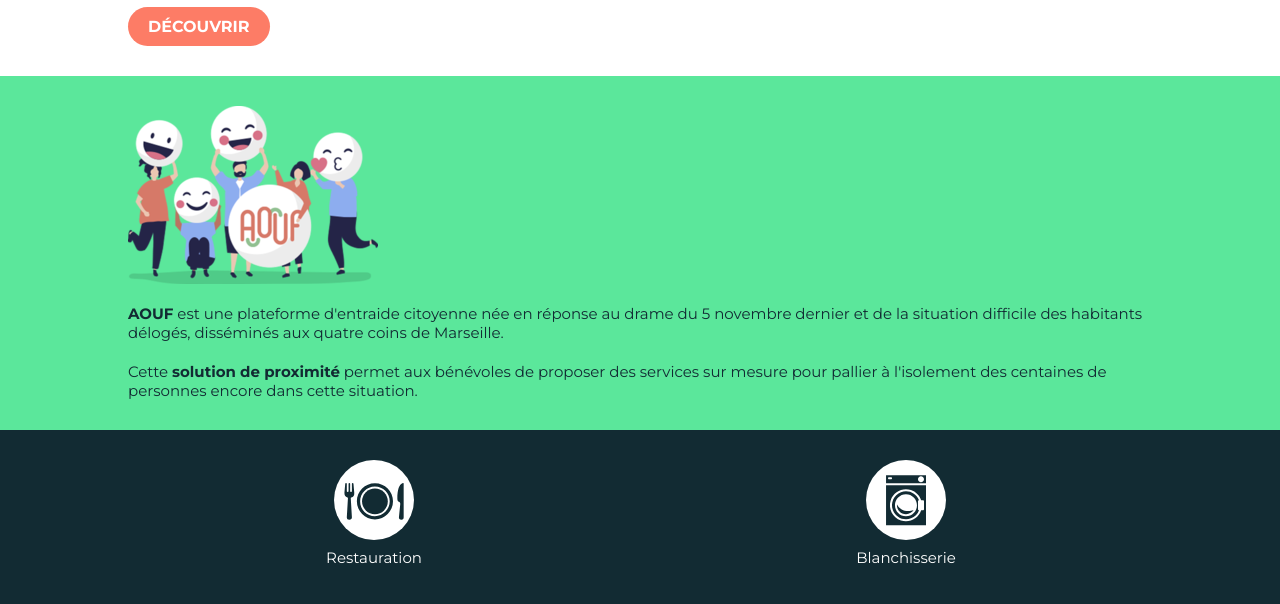
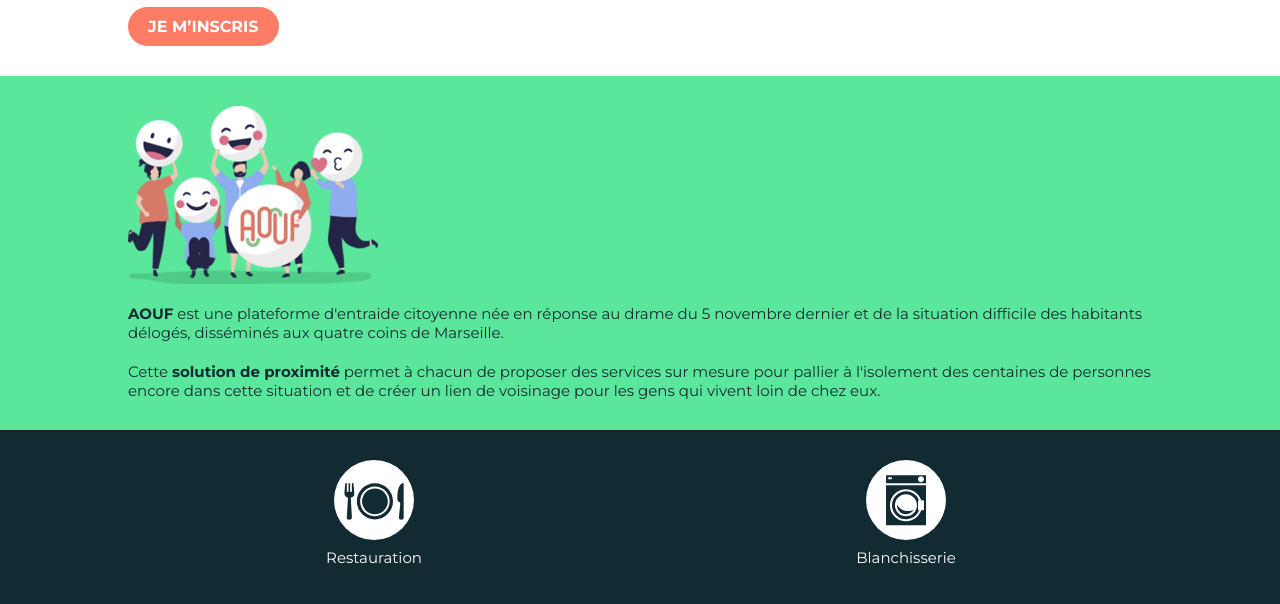
Before and after one commit to aouf/landing-page, a website: page index.html in a window 1280 px wide. Shown: the part 163-767 px from the top of the page. Drawn offline with Linux system fonts and the light colour scheme.

Commit message:
modifs éditoriales Charlotte

```diff
--- a/index.html
+++ b/index.html
@@ -21,7 +21,7 @@
           La plateforme d'engagement solidaire
         </span>
       </h1>
-      <a href="#" class="header__cta cta">Découvrir</a>
+      <a href="#" class="header__cta cta">Je m’inscris</a>
     </header>
 
     <section class="presentation">
@@ -37,9 +37,10 @@
           des habitants délogés, disséminés aux quatre coins de Marseille.
         </p>
         <p class="paragraph">
-          Cette <strong>solution de proximité</strong> permet aux bénévoles de
+          Cette <strong>solution de proximité</strong> permet à chacun de
           proposer des services sur mesure pour pallier à l'isolement des
-          centaines de personnes encore dans cette situation.
+          centaines de personnes encore dans cette situation et de créer un lien
+          de voisinage pour les gens qui vivent loin de chez eux.
         </p>
       </div>
     </section>
```
